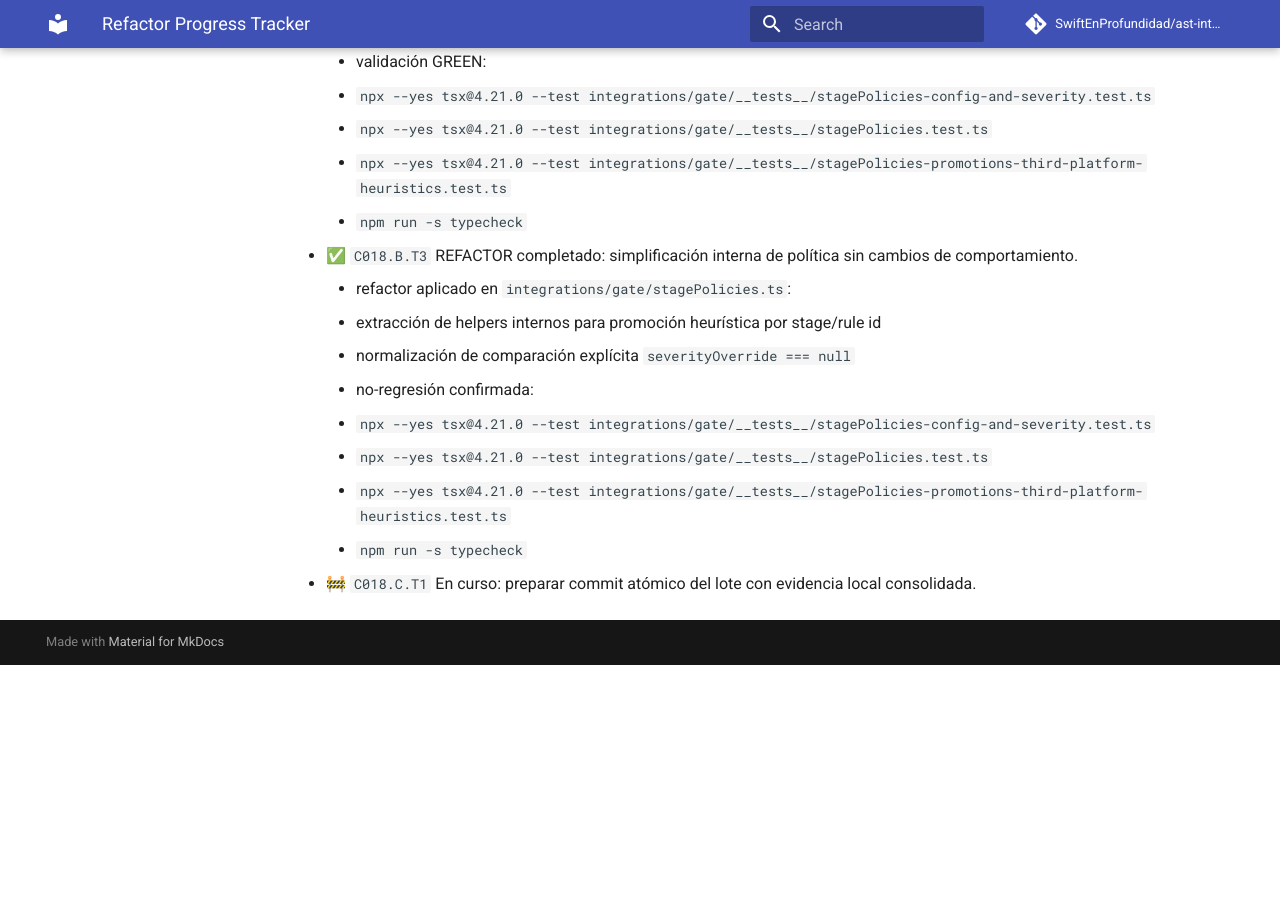
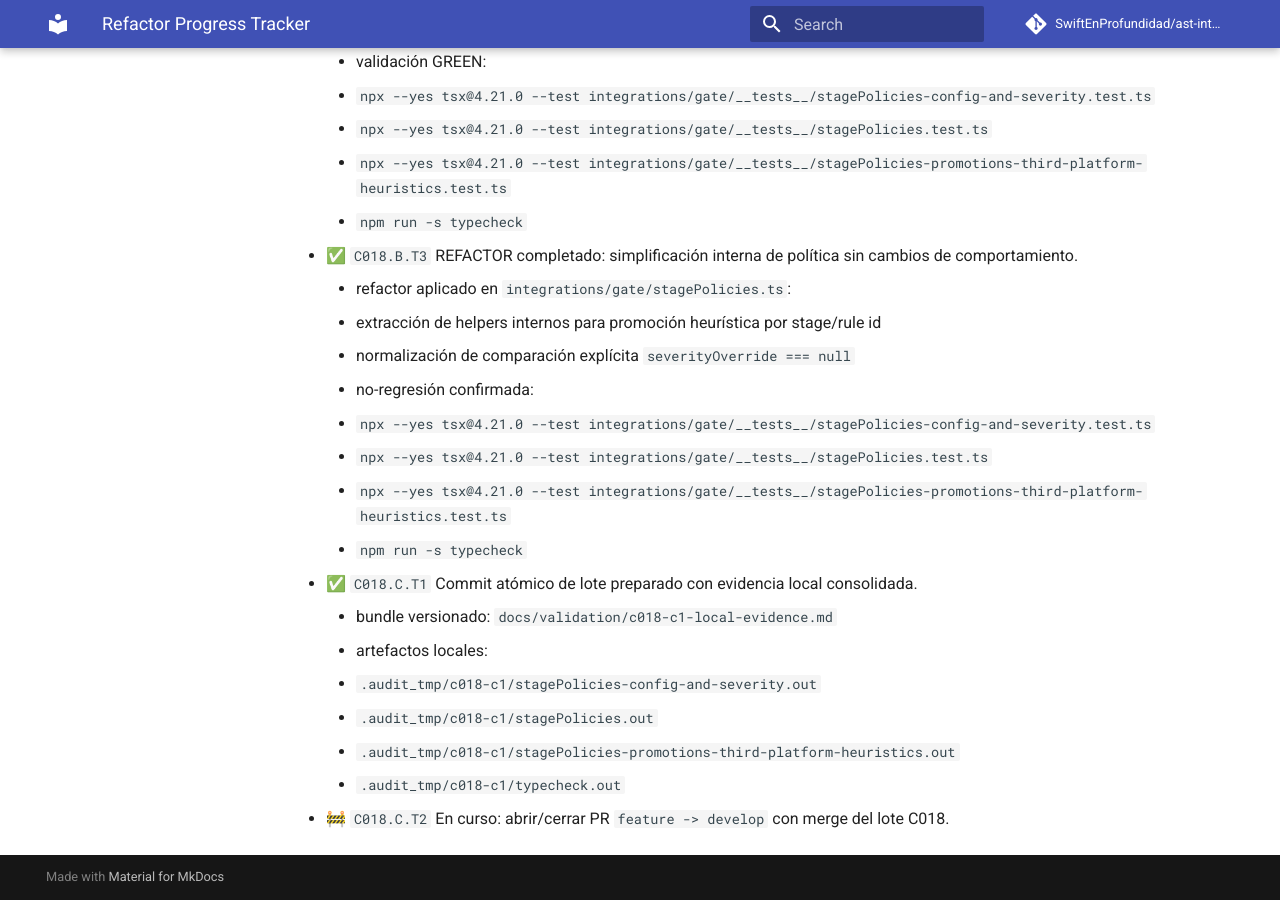
Before and after one commit to SwiftEnProfundidad/ast-intelligence-hooks, an MkDocs documentation site: the page built from docs/REFRACTOR_PROGRESS.md, in a window 1280 px wide and 900 px high, scrolled down 12578 px. Built offline with MkDocs 1.6.1 and Material for MkDocs 9.7.7, drawn with Linux system fonts in a browser that asks for light colours; comment, search, counter and statistics services are not loaded; before the commit the page ends 13243 px from its top, so only the background shows below that.

Commit message:
docs: consolidar evidencia local y cerrar C018.C.T1

```diff
--- a/docs/REFRACTOR_PROGRESS.md
+++ b/docs/REFRACTOR_PROGRESS.md
@@ -370,4 +370,11 @@ Plan base visible para seguimiento previo y durante la implementacion.
       - `npx --yes tsx@4.21.0 --test integrations/gate/__tests__/stagePolicies.test.ts`
       - `npx --yes tsx@4.21.0 --test integrations/gate/__tests__/stagePolicies-promotions-third-platform-heuristics.test.ts`
       - `npm run -s typecheck`
-  - 🚧 `C018.C.T1` En curso: preparar commit atómico del lote con evidencia local consolidada.
+  - ✅ `C018.C.T1` Commit atómico de lote preparado con evidencia local consolidada.
+    - bundle versionado: `docs/validation/c018-c1-local-evidence.md`
+    - artefactos locales:
+      - `.audit_tmp/c018-c1/stagePolicies-config-and-severity.out`
+      - `.audit_tmp/c018-c1/stagePolicies.out`
+      - `.audit_tmp/c018-c1/stagePolicies-promotions-third-platform-heuristics.out`
+      - `.audit_tmp/c018-c1/typecheck.out`
+  - 🚧 `C018.C.T2` En curso: abrir/cerrar PR `feature -> develop` con merge del lote C018.
```
Also changed, not shown: docs/ENTERPRISE_EXECUTION_CYCLE_018.md (+3 -3 lines), docs/validation/c018-c1-local-evidence.md (added, +28 -0 lines).
